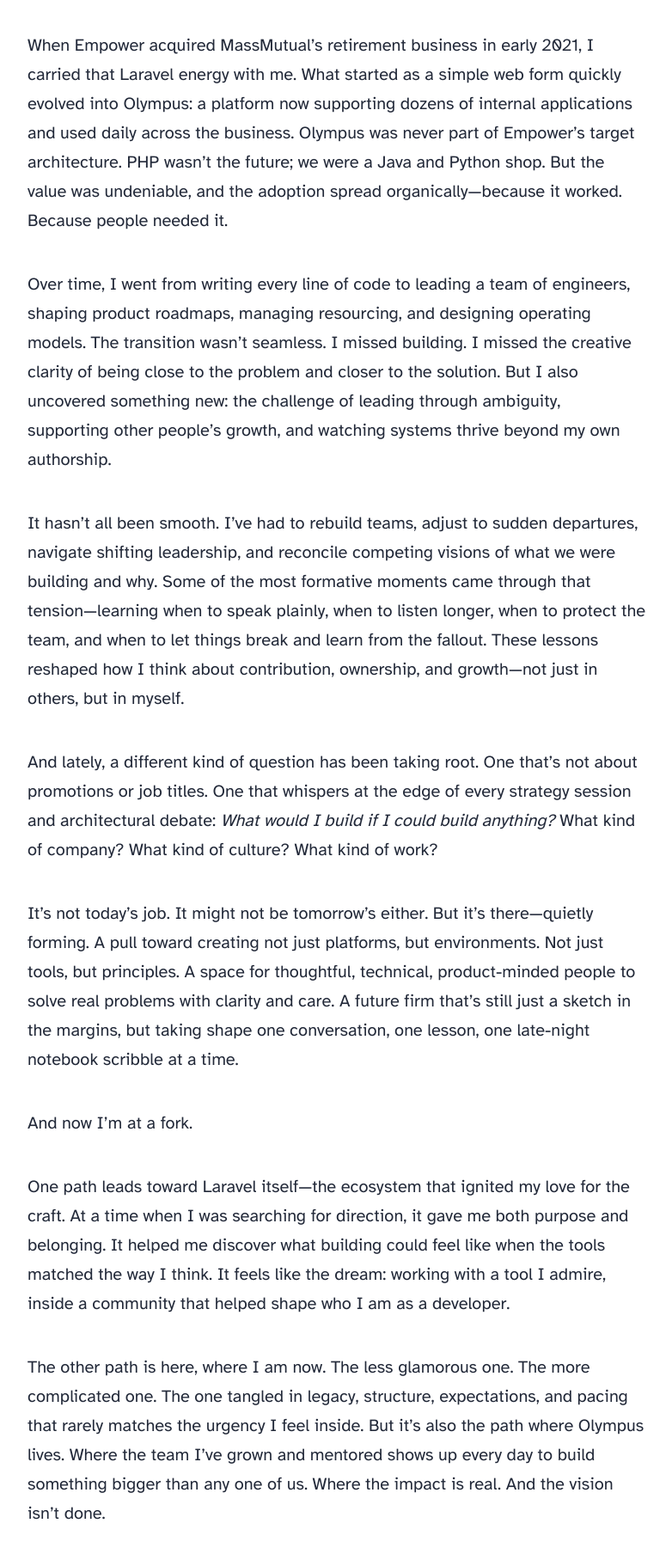
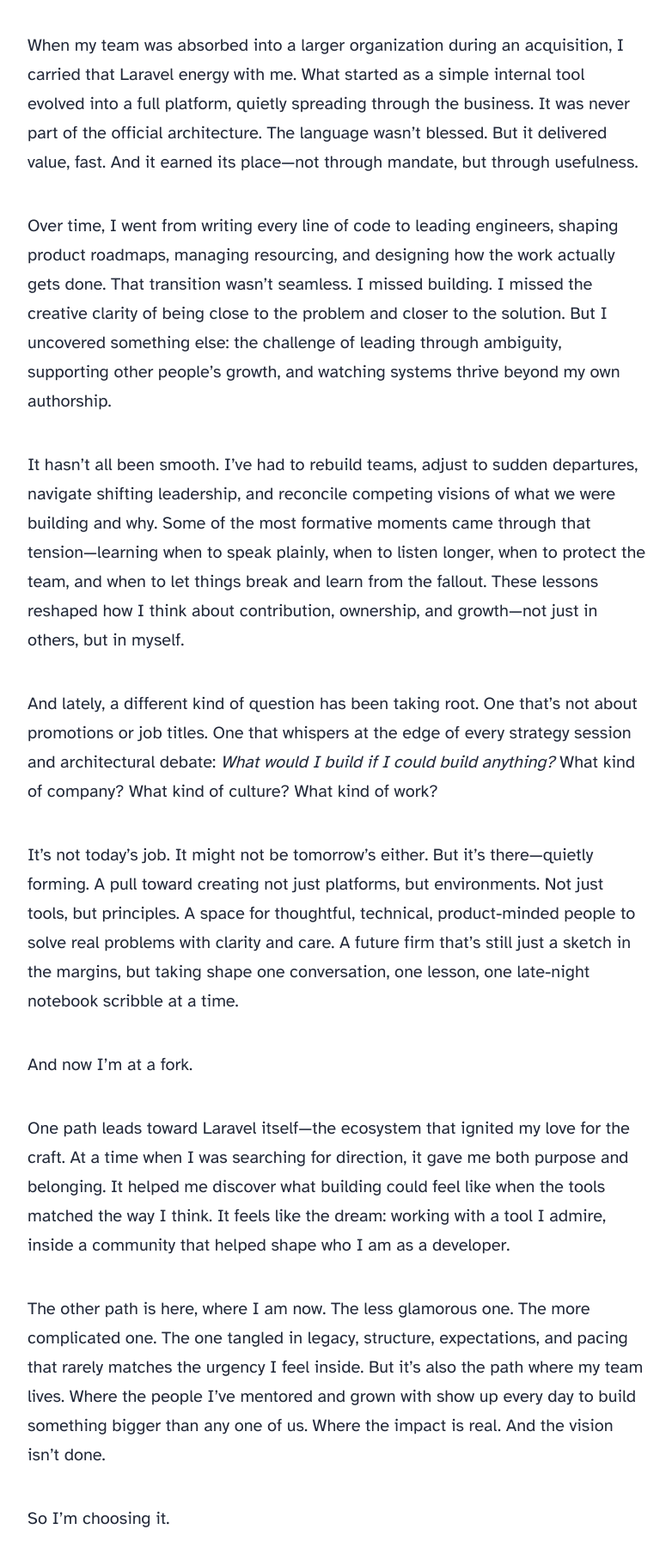
Before and after one commit to DGarbs51/personal-blog, an Astro site: page /blog/fork-in-the-road in a window 1280 px wide. Shown: the part 1265-3080 px from the top of the page at 86% size, without its empty margins (248-1030 px from the left). Built offline with nearby package versions, Linux system fonts and the light colour scheme; Astro itself is replaced by a stand-in of ours.

Commit message:
fix: edited fork in the road blog post

```diff
--- a/src/content/blog/fork-in-the-road.md
+++ b/src/content/blog/fork-in-the-road.md
@@ -7,9 +7,9 @@
 
 In June of 2019, Laravel lit a fire under my career. I was coming off years of data engineering work and easing into web development when I found it—a framework that matched the way I wanted to think, move, and create. It wasn’t just elegant; it made me productive in a way that felt exciting again. I wasn’t just writing code—I was crafting tools that made people’s jobs easier, smoother, better.
 
-When Empower acquired MassMutual’s retirement business in early 2021, I carried that Laravel energy with me. What started as a simple web form quickly evolved into Olympus: a platform now supporting dozens of internal applications and used daily across the business. Olympus was never part of Empower’s target architecture. PHP wasn’t the future; we were a Java and Python shop. But the value was undeniable, and the adoption spread organically—because it worked. Because people needed it.
+When my team was absorbed into a larger organization during an acquisition, I carried that Laravel energy with me. What started as a simple internal tool evolved into a full platform, quietly spreading through the business. It was never part of the official architecture. The language wasn’t blessed. But it delivered value, fast. And it earned its place—not through mandate, but through usefulness.
 
-Over time, I went from writing every line of code to leading a team of engineers, shaping product roadmaps, managing resourcing, and designing operating models. The transition wasn’t seamless. I missed building. I missed the creative clarity of being close to the problem and closer to the solution. But I also uncovered something new: the challenge of leading through ambiguity, supporting other people’s growth, and watching systems thrive beyond my own authorship.
+Over time, I went from writing every line of code to leading engineers, shaping product roadmaps, managing resourcing, and designing how the work actually gets done. That transition wasn’t seamless. I missed building. I missed the creative clarity of being close to the problem and closer to the solution. But I uncovered something else: the challenge of leading through ambiguity, supporting other people’s growth, and watching systems thrive beyond my own authorship.
 
 It hasn’t all been smooth. I’ve had to rebuild teams, adjust to sudden departures, navigate shifting leadership, and reconcile competing visions of what we were building and why. Some of the most formative moments came through that tension—learning when to speak plainly, when to listen longer, when to protect the team, and when to let things break and learn from the fallout. These lessons reshaped how I think about contribution, ownership, and growth—not just in others, but in myself.
 
@@ -21,7 +21,7 @@
 
 One path leads toward Laravel itself—the ecosystem that ignited my love for the craft. At a time when I was searching for direction, it gave me both purpose and belonging. It helped me discover what building could feel like when the tools matched the way I think. It feels like the dream: working with a tool I admire, inside a community that helped shape who I am as a developer.
 
-The other path is here, where I am now. The less glamorous one. The more complicated one. The one tangled in legacy, structure, expectations, and pacing that rarely matches the urgency I feel inside. But it’s also the path where Olympus lives. Where the team I’ve grown and mentored shows up every day to build something bigger than any one of us. Where the impact is real. And the vision isn’t done.
+The other path is here, where I am now. The less glamorous one. The more complicated one. The one tangled in legacy, structure, expectations, and pacing that rarely matches the urgency I feel inside. But it’s also the path where my team lives. Where the people I’ve mentored and grown with show up every day to build something bigger than any one of us. Where the impact is real. And the vision isn’t done.
 
 So I’m choosing it.
 
@@ -29,10 +29,14 @@
 
 I’m choosing to be a finisher.
 
-Because Olympus deserves to be finished with care. Because the people who believed in it—and in me—deserve someone who doesn’t just start the fire, but tends it through the slow seasons too. Because this story still has chapters left, and I want to be the one who writes them.
+Because this work deserves to be finished with care. Because the people who believed in it—and in me—deserve someone who doesn’t just start the fire, but tends it through the slow seasons too. Because this story still has chapters left, and I want to be the one who writes them.
 
 I’m not closing the door on new adventures. They’ll come. They always do. But this one? This moment? It called for something deeper. Something quieter than ambition and louder than fear. It called for loyalty. Integrity. Commitment. The kind I’ve always respected in others and am finally ready to claim for myself.
 
 The trail hasn’t been straight. But it’s been mine. And now, more than ever, I know exactly where I stand—right here, with my team, my product, and the fire I lit six years ago.
 
 And I’m not done yet.
+
+---
+
+_The thoughts and opinions expressed in this post are my own and do not reflect those of my employer._
```
